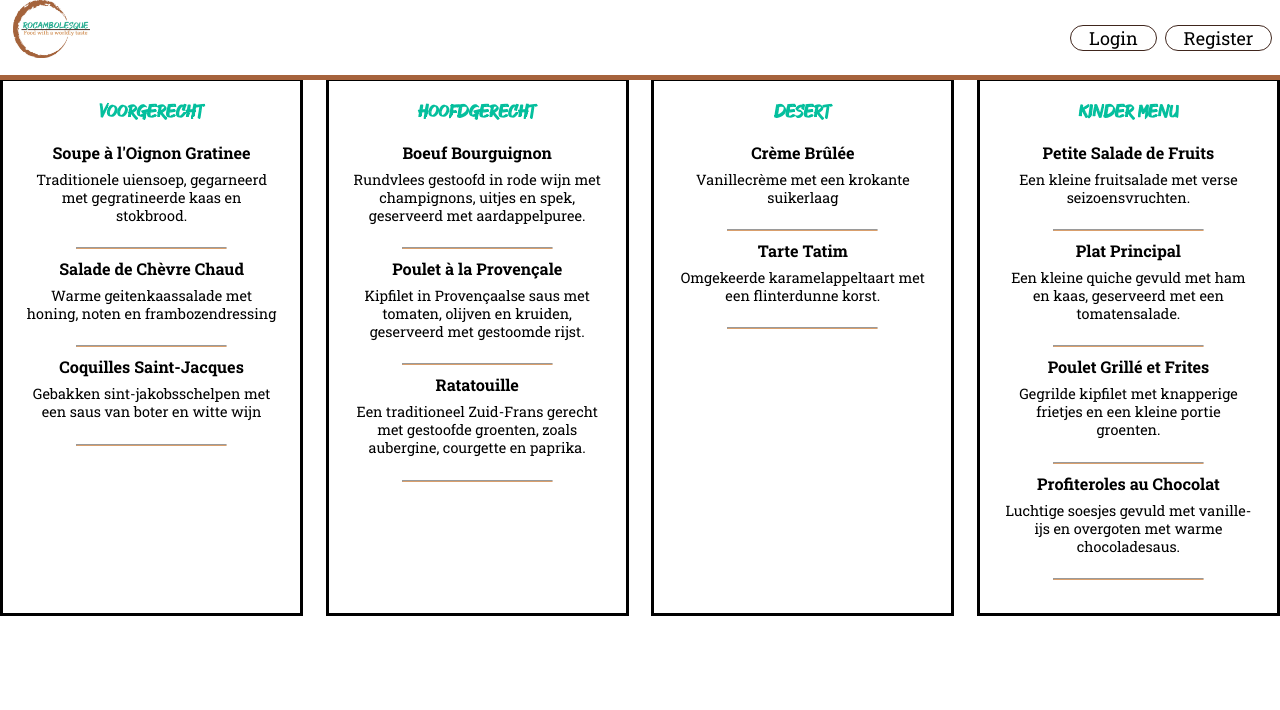
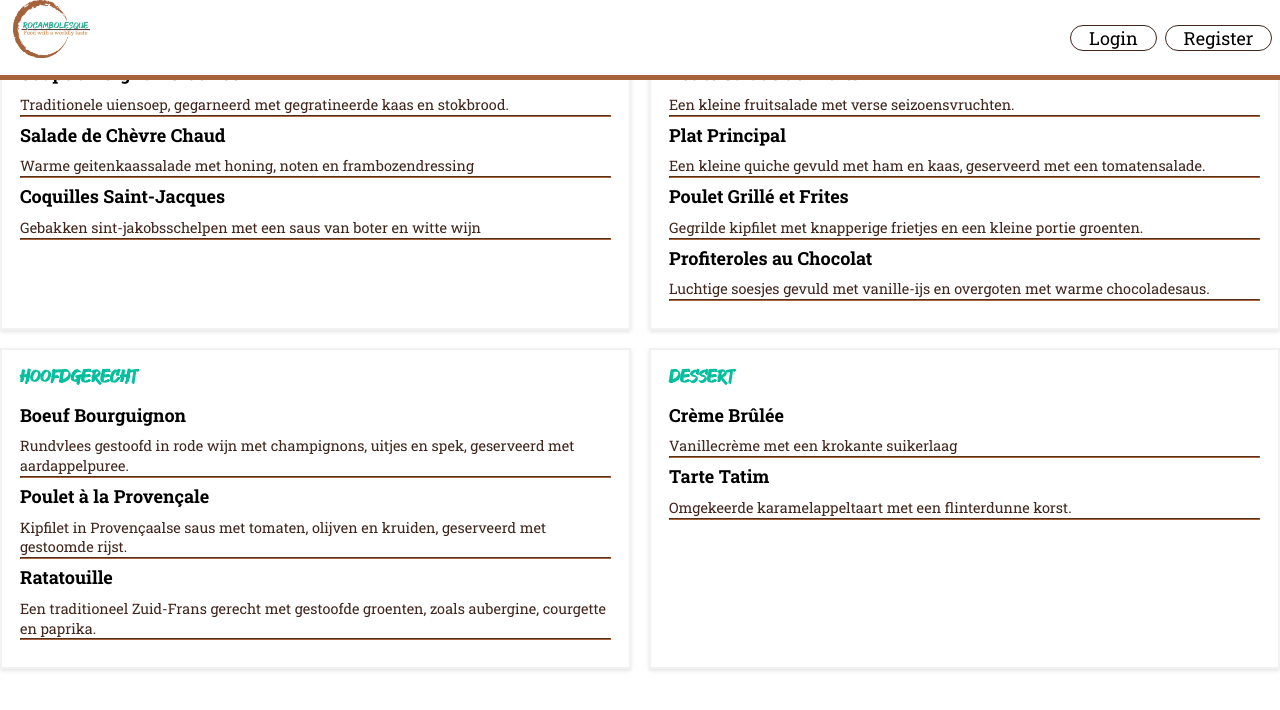
Before and after one commit to ThePope05/Rocambolesque, a PHP site: page /Menu in a window 1280 px wide. Shown: the top 710 px of the page. Run offline with PHP 8.4, Linux system fonts and the light colour scheme; style sheets or scripts are compiled from the project's sources.

Commit message:
revising styling and design

```diff
--- a/app/views/Menu/index.php
+++ b/app/views/Menu/index.php
@@ -1,17 +1,14 @@
 <!DOCTYPE html>
 <html lang="en">
-
 <head>
     <?php $this->components('headLinks') ?>
     <title>Document</title>
 </head>
-
 <body>
     <?php $this->components('navbar') ?>
 
-    <!--<div class="Menu-foto"><img src="img/menu.jpg" alt=""></div>-->
     <div class="menu">
-        <div class="menu-column">
+    <div class="menu-column voorgerecht">
             <h2>Voorgerecht</h2>
             <div class="Soupe">
                 <h4>Soupe à l'Oignon Gratinee</h4>
@@ -30,7 +27,7 @@
             <hr>
         </div>
 
-        <div class="menu-column">
+        <div class="menu-column hoofdgerecht">
             <h2>Hoofdgerecht</h2>
             <div class="Boeuf">
                 <h4>Boeuf Bourguignon</h4>
@@ -49,8 +46,8 @@
             <hr>
         </div>
 
-        <div class="menu-column">
-            <h2>Desert</h2>
+        <div class="menu-column kinder-menu">
+            <h2>Dessert</h2>
             <div class="Creme">
                 <h4>Crème Brûlée</h4>
                 <p>Vanillecrème met een krokante suikerlaag</p>
@@ -63,7 +60,7 @@
             <hr>
         </div>
 
-        <div class="menu-column">
+        <div class="menu-column dessert">
             <h2>Kinder Menu</h2>
             <div class="Petite-salade">
                 <h4>Petite Salade de Fruits</h4>
@@ -88,5 +85,4 @@
         </div>
     </div>
 </body>
-
 </html>
--- a/public/scss/_Menu.scss
+++ b/public/scss/_Menu.scss
@@ -1,50 +1,68 @@
 @use "Theme";
 
-$section-spacing: 1.25rem;
-$image-width: 32.75rem;
-$image-height: 47.75rem;
+$section-spacing: 1rem;
+$image-width: 20rem;
+$image-height: auto;
 
 .menu {
-  display: flex;
-  flex-wrap: wrap;
-  gap: $section-spacing;
-  margin-top: 3rem;
-  justify-content: center;
+  display: grid;
+  grid-template-columns: repeat(2, 1fr);
+  grid-gap: $section-spacing;
+  margin-top: 2rem;
 
   .menu-column {
-    flex: 1;
-    border: 3px solid;
-    padding: $section-spacing;
-    line-height: 1rem;
+    border: 2px solid var(--light-grey);
+    padding: $section-spacing ;
+    line-height: 1.1rem;
+    box-shadow: 0 2px 4px 0 rgba(0, 0, 0, 0.1);
+    transition: transform 0.3s ease-in-out;
+
+    &:hover {
+      transform: scale(1.05);
+    }
 
     hr {
-      width: 60%;
-      margin-left: auto;
-      margin-right: auto;
-      margin-top: 0.2rem;
-      margin-bottom: 0.6rem;
-      border-bottom: 1.5px solid #D99F6C;
+      border-color: var(--medium-brown);
+      margin-bottom: 0.5rem;
     }
 
     h2 {
-      color: #04bf9d;
-      text-align: center;
+      color: var(--teal);
       font-size: 1rem;
-      margin-bottom: $section-spacing;
+      margin-bottom: $section-spacing ;
+      text-transform: uppercase;
     }
 
-    h3, h4 {
-      font-size: 0.9rem;
-      font-family: "Roboto Slab", serif;
-      text-align: center;
+    h4 {
+      font-size: 1rem;
+      font-weight: bold;
+      margin-top: 0.3rem;
     }
 
     p {
+      padding-top: 0.6rem;
       font-size: 0.8rem;
-      line-height: 1rem;
-      text-align: center;
-      margin-bottom: $section-spacing;
-      margin-top: 0.5rem;
+      color: var(--dark-brown);
     }
   }
+
+  .voorgerecht {
+    grid-row: 1;
+    grid-column: 1;
+  }
+
+  .hoofdgerecht {
+    grid-row: 2;
+    grid-column: 1;
+  }
+
+  .dessert {
+    grid-row: 1;
+    grid-column: 2;
+  }
+
+  .kinder-menu {
+    grid-row: 2;
+    grid-column: 2;
+  }
 }
```
